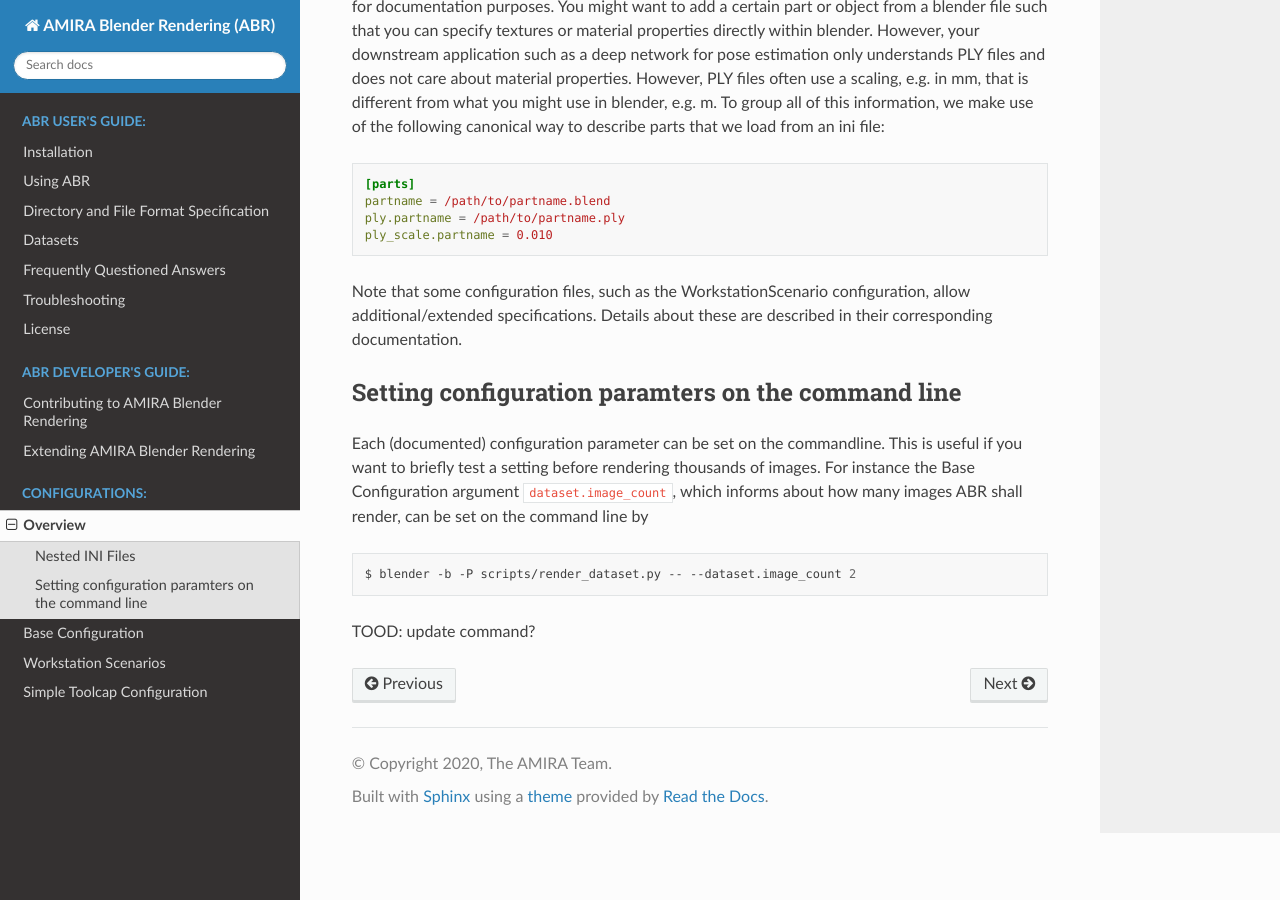
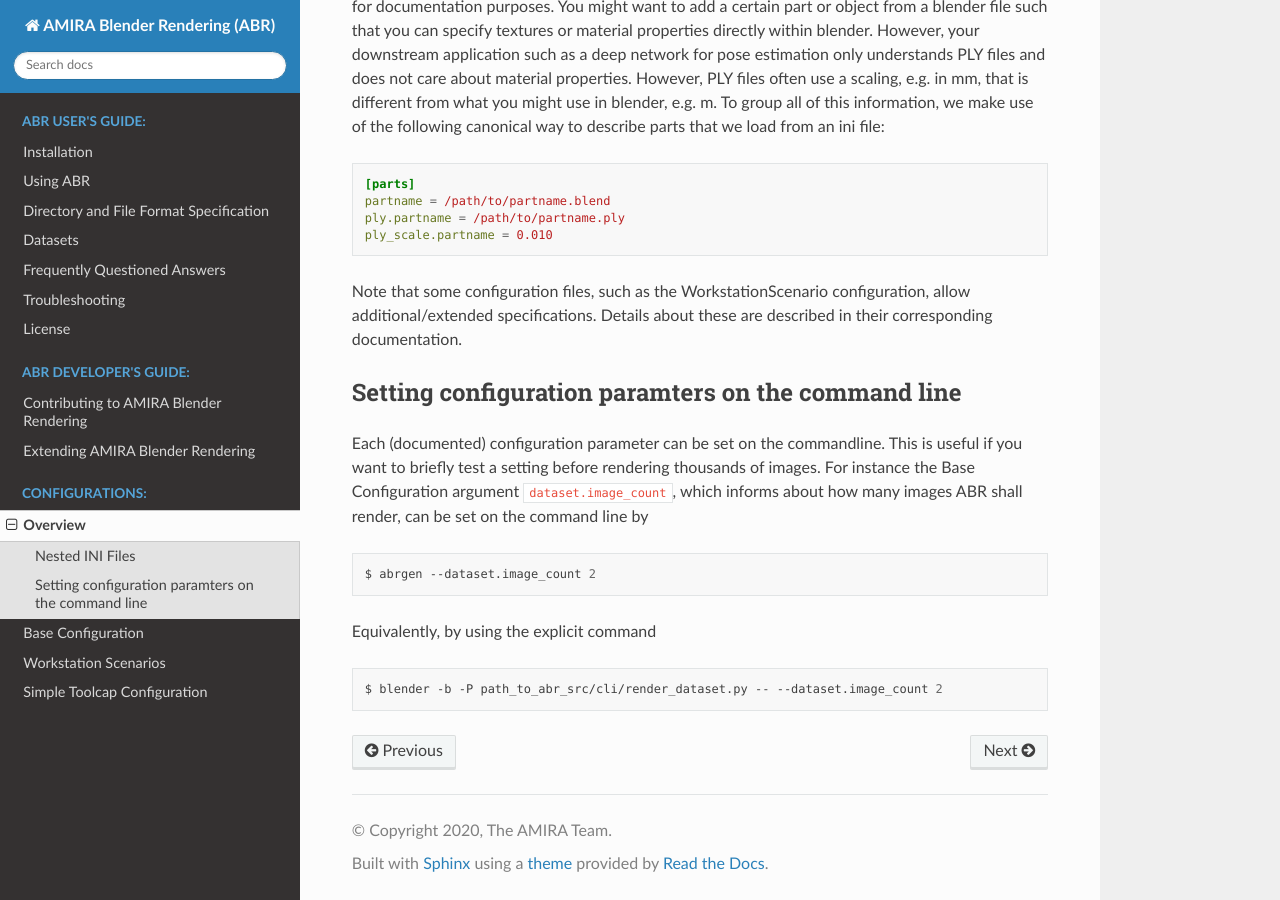
Before and after one commit to boschresearch/amira_blender_rendering, a Sphinx documentation site: the page built from docs/configs/overview.rst, in a window 1280 px wide and 900 px high, scrolled down 719 px. Built offline with Sphinx 7.4.7 and the Read the Docs theme 2.0.0, drawn with Linux system fonts in a browser that asks for light colours.

Commit message:
update overview command

```diff
--- a/docs/configs/overview.rst
+++ b/docs/configs/overview.rst
@@ -62,5 +62,10 @@ line by
 
 .. code-block:: bash
 
-   $ blender -b -P scripts/render_dataset.py -- --dataset.image_count 2
-TOOD: update command?
+   $ abrgen --dataset.image_count 2
+
+Equivalently, by using the explicit command
+
+.. code-block:: bash
+
+   $ blender -b -P path_to_abr_src/cli/render_dataset.py -- --dataset.image_count 2
```
